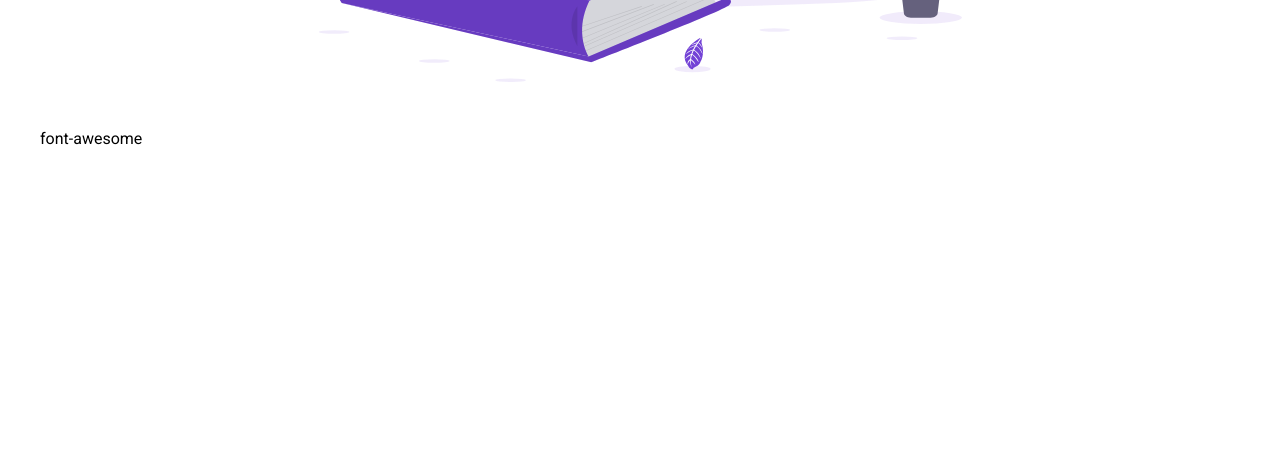
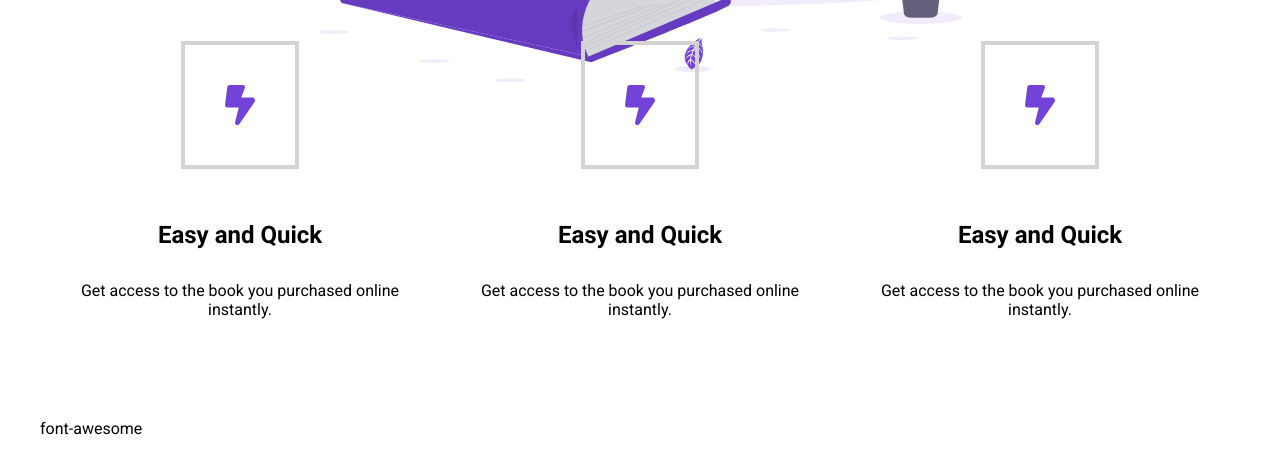
Before and after one commit to Doneesa/FES-Library, a plain HTML site: page index.html in a window 1280 px wide. Shown: the part 891-1365 px from the top of the page. Before the commit the page ends 1289 px from the top, so only its background shows below. Drawn offline with Linux system fonts and the light colour scheme.

Commit message:
progress until mini-quiz check-up

```diff
--- a/index.html
+++ b/index.html
@@ -5,6 +5,7 @@
   <meta name="viewport" content="width=device-width, initial-scale=1.0">
   <title>Library</title>
   <link rel="stylesheet" href="styles.css">
+  <script src="https://kit.fontawesome.com/1cc347a3de.js" crossorigin="anonymous"></script>
 </head>
 <body>
   <section id="landing">
@@ -39,10 +40,39 @@
             Why choose <span class="purple">Library?</span>
           </h2>
           <div class="highlight__wrapper">
-            <div class="highlight__img">
-
+            <div class="highlight">
+              <div class="highlight__img">
+                <i class="fa-solid fa-bolt-lightning"></i>
+              </div>
+                <h3 class="highlight__subtitle">
+                  Easy and Quick
+                </h3>
+                <p class="highlight__para">
+                  Get access to the book you purchased online instantly.
+                </p>
             </div>
-          </div>
+            <div class="highlight">
+              <div class="highlight__img">
+                <i class="fa-solid fa-bolt-lightning"></i>
+              </div>
+                <h3 class="highlight__subtitle">
+                  Easy and Quick
+                </h3>
+                <p class="highlight__para">
+                  Get access to the book you purchased online instantly.
+                </p>
+            </div>
+            <div class="highlight">
+              <div class="highlight__img">
+                <i class="fa-solid fa-bolt-lightning"></i>
+              </div>
+                <h3 class="highlight__subtitle">
+                  Easy and Quick
+                </h3>
+                <p class="highlight__para">
+                  Get access to the book you purchased online instantly.
+                </p>
+            </div>
         </div>
       </div>
     </section>
@@ -63,7 +93,7 @@
     <section id="recent">
       <div class="container">
         <div class="row">
-          <div></div>
+          <div> </div>
         </div>
       </div>
     </section>
--- a/styles.css
+++ b/styles.css
@@ -134,3 +134,48 @@ button:active {
   max-width: 1200px;
   margin: 0 auto;
 }
+
+/*
+
+HIGHLIGHTS
+
+*/
+
+.highlight__wrapper {
+  display: flex;
+}
+
+.highlight {
+  padding: 0 24px;
+  width: calc(100% / 3);
+  display: flex;
+  align-items: center;
+  justify-content: center;
+  flex-direction: column;
+}
+
+.highlight__para {
+  text-align: center;
+}
+
+.highlight__img {
+  padding: 12px;
+  margin-bottom: 16px;
+}
+
+i {
+  border: 4px solid lightgrey;
+  padding: 40px;
+  font-size: 40px;
+  color: #7342d6;
+  margin-bottom: 24px;
+}
+
+.highlight__subtitle {
+  font-size: 24px;
+  margin-bottom: 32px;
+}
+
+p {
+  font-size: 16px;
+}
```
